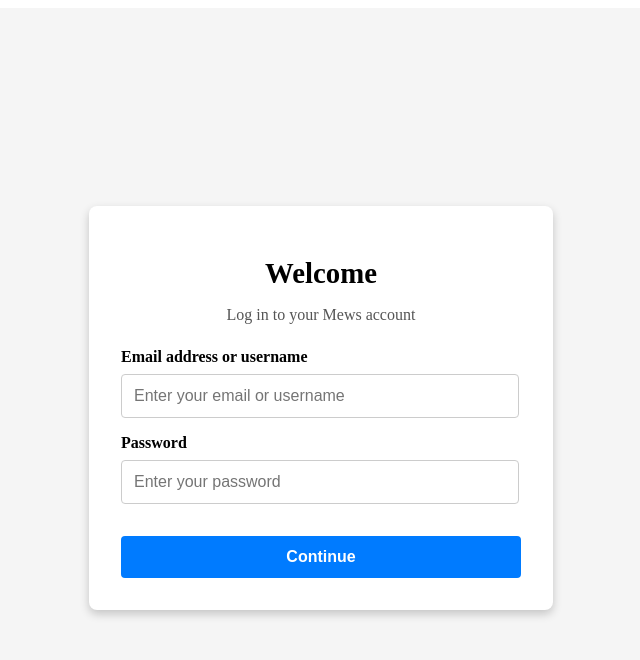
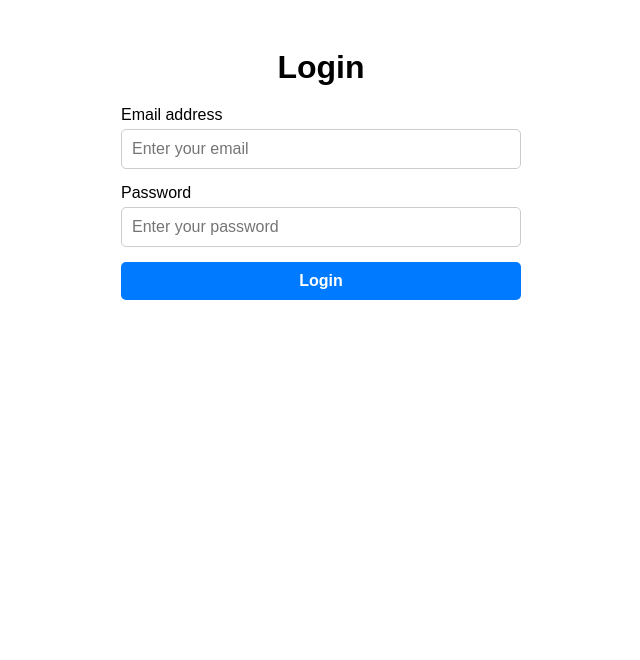
Before and after one commit to Mountain-Hackathon-2024/Datenkonsolidierung_Management-Dashboard, a Next.js app: page / in a window 1280 px wide. Shown: the top 660 px of the page, without its empty margins (319-959 px from the left). Built offline with nearby package versions, Linux system fonts and the light colour scheme.

Commit message:
refreshed the code so it should work also for others

```diff
--- a/src/app/page.js
+++ b/src/app/page.js
@@ -3,7 +3,6 @@
 import React, { useState } from "react";
 import { useRouter } from "next/navigation";
 import Cookies from "js-cookie";
-import styles from "./Login.module.css";
 
 export default function Login() {
   const [email, setEmail] = useState("");
@@ -16,12 +15,12 @@
     e.preventDefault();
     setErrorMessage("");
 
-    // Dummy-Authentifizierung
+    // Dummy-Login-Daten
     if (email === "connector-api-demo@mews.com" && password === "connector-API-2024") {
-      // Setze einen Cookie für den Login-Zustand
+      // Setze das Cookie für den Login-Zustand
       Cookies.set("isLoggedIn", "true", { expires: 1 }); // Cookie läuft in 1 Tag ab
 
-      // Weiterleitung zur Dashboard-Seite
+      // Weiterleitung zum Dashboard
       router.push("/dashboard");
     } else {
       setErrorMessage("Ungültiger Benutzername oder Passwort.");
@@ -29,23 +28,22 @@
   };
 
   return (
-    <div className={styles.container}>
-      <div className={styles.formWrapper}>
-        <h1 className={styles.title}>Welcome</h1>
-        <p className={styles.subtitle}>Log in to your Mews account</p>
-        <form className={styles.form} onSubmit={handleSubmit}>
-          <div className={styles.inputGroup}>
-            <label htmlFor="email">Email address or username</label>
+    <div style={{ fontFamily: "Arial, sans-serif", padding: "20px" }}>
+      <h1 style={{ textAlign: "center", marginBottom: "20px" }}>Login</h1>
+      <form onSubmit={handleSubmit} style={formStyle}>
+        <div style={inputGroupStyle}>
+          <label htmlFor="email">Email address</label>
           <input
-              type="text"
+            type="email"
             id="email"
             value={email}
             onChange={(e) => setEmail(e.target.value)}
-              placeholder="Enter your email or username"
+            placeholder="Enter your email"
             required
+            style={inputStyle}
           />
         </div>
-          <div className={styles.inputGroup}>
+        <div style={inputGroupStyle}>
           <label htmlFor="password">Password</label>
           <input
             type="password"
@@ -54,14 +52,52 @@
             onChange={(e) => setPassword(e.target.value)}
             placeholder="Enter your password"
             required
+            style={inputStyle}
           />
         </div>
-          <button type="submit" className={styles.button}>
-            Continue
+        <button type="submit" style={buttonStyle}>
+          Login
         </button>
+        {errorMessage && <p style={errorStyle}>{errorMessage}</p>}
       </form>
-        {errorMessage && <p className={styles.error}>{errorMessage}</p>}
-      </div>
     </div>
   );
 }
+
+// Stile
+const formStyle = {
+  maxWidth: "400px",
+  margin: "0 auto",
+  display: "flex",
+  flexDirection: "column",
+  gap: "15px",
+};
+
+const inputGroupStyle = {
+  display: "flex",
+  flexDirection: "column",
+  gap: "5px",
+};
+
+const inputStyle = {
+  padding: "10px",
+  fontSize: "16px",
+  borderRadius: "5px",
+  border: "1px solid #ccc",
+};
+
+const buttonStyle = {
+  padding: "10px",
+  fontSize: "16px",
+  fontWeight: "bold",
+  backgroundColor: "#007bff",
+  color: "white",
+  border: "none",
+  borderRadius: "5px",
+  cursor: "pointer",
+};
+
+const errorStyle = {
+  color: "red",
+  textAlign: "center",
+};
```
Also changed, not shown: src/app/dashboard/page.js (+15 -42 lines). Lines whose indentation alone changed are shown as unchanged.
